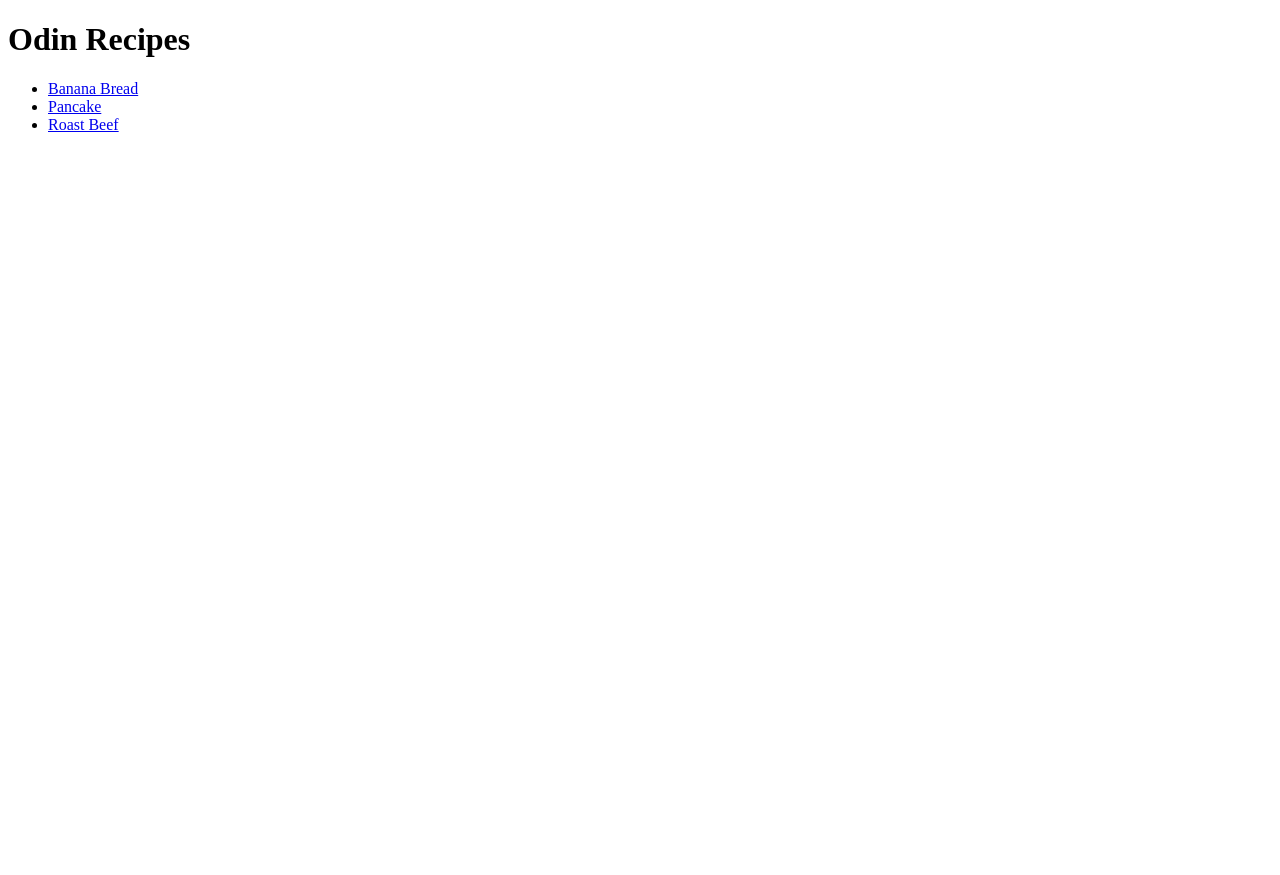
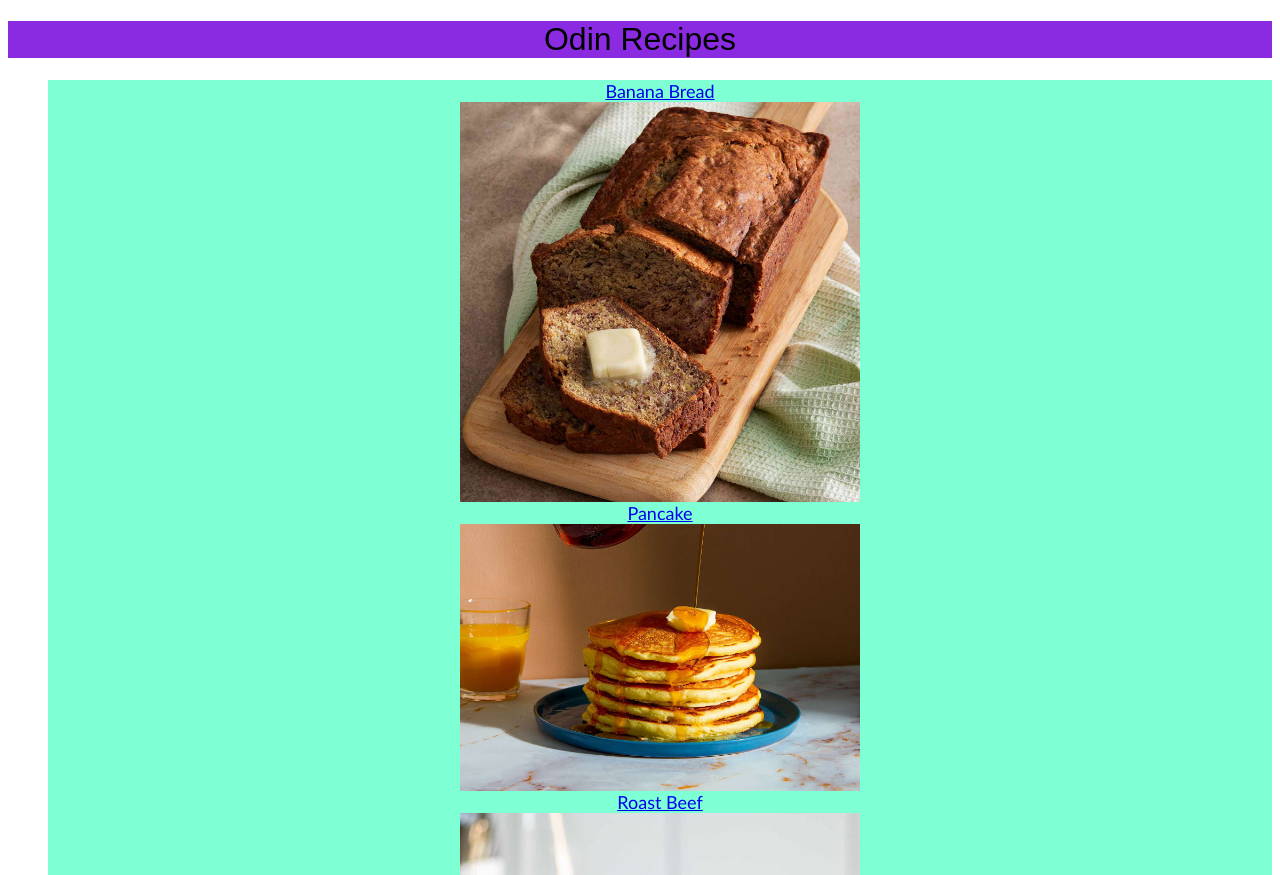
Before and after one commit to DennoCheru/odin-recipes, a plain HTML site: page index.html in a window 1280 px wide. Shown: the top 875 px of the page. Before the commit the page ends 800 px from the top, so only its background shows below. Drawn offline with Linux system fonts and the light colour scheme.

Commit message:
Add Box model and display
Edited index.html and styles.css to add display block and added padding and margins

```diff
--- a/index.html
+++ b/index.html
@@ -3,14 +3,24 @@
 <head>
     <meta charset="UTF-8">
     <meta name="viewport" content="width=device-width, initial-scale=1.0">
+    <link href="./styles/style.css" rel="stylesheet">
     <title>Recipes</title>
 </head>
 <body>
     <h1>Odin Recipes</h1>
     <ul>
-        <li><a href="./recipes/banana-bread.html">Banana Bread</a></li>
-        <li><a href="./recipes/pancake.html">Pancake</a></li>
-        <li><a href="./recipes/roast-beef.html">Roast Beef</a></li>
+        <div>
+            <li><a href="./recipes/banana-bread.html">Banana Bread</a></li>
+            <img class="img" src="./img/banana-bread.jpg">
+        </div>
+        <div>
+            <li><a href="./recipes/pancake.html">Pancake</a></li>
+            <img class="img" src="./img/pancakes.jpg">
+        </div>
+        <div>
+            <li><a href="./recipes/roast-beef.html">Roast Beef</a></li>
+            <img class="img" src="./img/roast-beef.jpg">
+        </div>
     </ul>
 </body>
 </html>
--- a/styles/style.css
+++ b/styles/style.css
@@ -22,3 +22,9 @@ div h3{
     font-size: 24px;
     background-color: red;
 }
+div,li{
+    text-align: center;
+    padding: 3% auto;
+    display: block;
+    box-sizing: border-box;
+}
```
